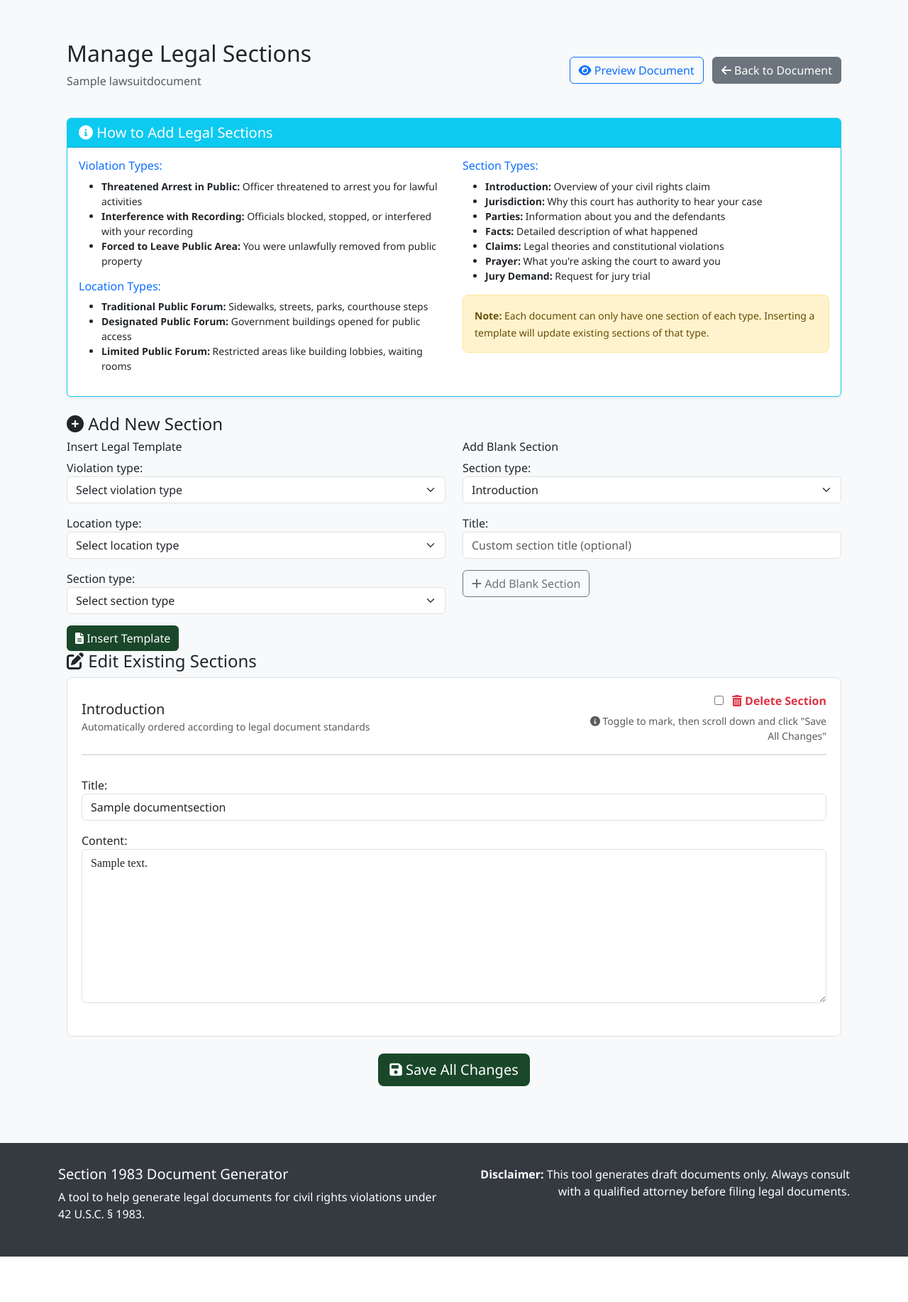
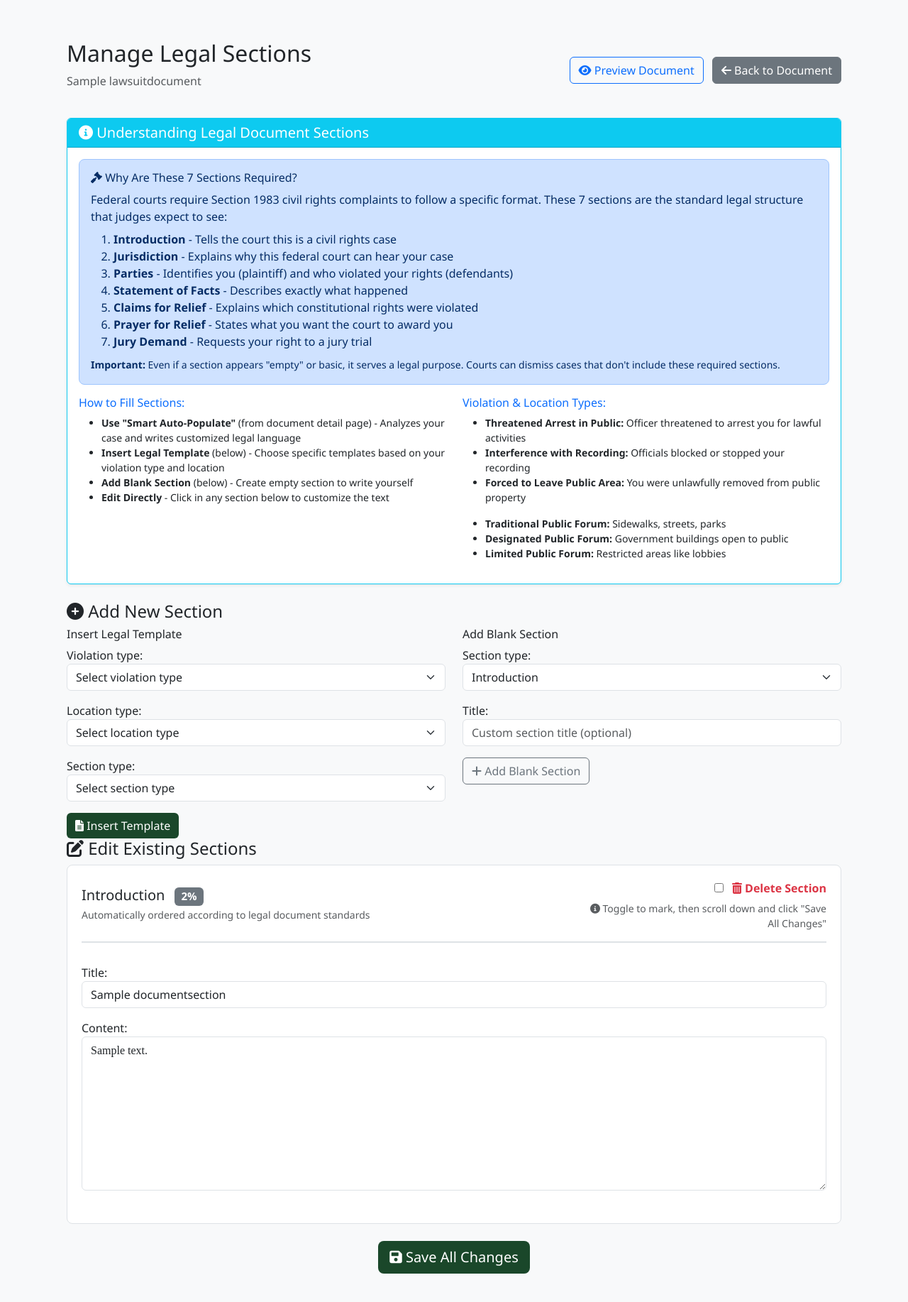
Before and after one commit to LaylaAddi/1983, a Django app: page /documents/1/sections/ in a window 1280 px wide. Shown: the part 106-1940 px from the top of the page at 71% size. Before the commit the page ends 1876 px from the top, so only its background shows below. Run offline with Django 4.2, Linux system fonts and the light colour scheme; a user stored in the database is signed in; tables that the repository leaves empty hold one stand-in row (values such as "Sample post"); parts of the project's set-up code (start-up, migrations or seed data) failed here and were passed over.

Commit message:
Add comprehensive legal section explanation and fix validation errors
**Added User-Friendly Explanation:**
- New prominent blue alert box explaining why 7 sections are required
- Lists each section with plain-English explanation of its purpose
- Explains federal court requirements and risk of dismissal
- Helps non-lawyers understand the legal document structure
- Instructions on 4 different ways to fill sections

**Added Visual Status Indicators:**
- Sections now show badges: "Needs Editing", "Complete", or "XX%"
- Yellow "Needs Editing" badge for placeholder content like "[Enter your content here]"
- Green "Complete" badge for finished sections
- Gray percentage badge for in-progress sections
- Helps users quickly see which sections need work

**Fixed Validation Error Issues:**
- Added detailed error display (formset errors, non-field errors, hidden field errors)
- Shows which sections have validation problems
- Re-enables disabled inputs before form submission to prevent validation errors
- Previously disabled inputs in marked-for-deletion sections were causing Django validation errors
- Now form submits successfully even with marked sections

**Better Error Debugging:**
- Error messages now show at section level
- Hidden field errors are displayed
- Users can see exactly what's wrong instead of generic "correct errors below"

This addresses the "empty sections" confusion by explaining they're legally required, and fixes the delete validation errors by re-enabling inputs before submission.

🤖 Generated with [Claude Code](https://claude.com/claude-code)

Co-Authored-By: Claude <noreply@anthropic.com>

```diff
--- a/templates/documents/manage_sections.html
+++ b/templates/documents/manage_sections.html
@@ -95,40 +95,46 @@
     <!-- Help Card -->
     <div class="card mb-4 border-info">
         <div class="card-header bg-info text-white">
-            <h5 class="mb-0"><i class="fas fa-info-circle"></i> How to Add Legal Sections</h5>
+            <h5 class="mb-0"><i class="fas fa-info-circle"></i> Understanding Legal Document Sections</h5>
         </div>
         <div class="card-body">
+            <div class="alert alert-primary">
+                <h6 class="mb-2"><i class="fas fa-gavel"></i> Why Are These 7 Sections Required?</h6>
+                <p class="mb-2">Federal courts require Section 1983 civil rights complaints to follow a specific format. These 7 sections are the standard legal structure that judges expect to see:</p>
+                <ol class="mb-0">
+                    <li><strong>Introduction</strong> - Tells the court this is a civil rights case</li>
+                    <li><strong>Jurisdiction</strong> - Explains why this federal court can hear your case</li>
+                    <li><strong>Parties</strong> - Identifies you (plaintiff) and who violated your rights (defendants)</li>
+                    <li><strong>Statement of Facts</strong> - Describes exactly what happened</li>
+                    <li><strong>Claims for Relief</strong> - Explains which constitutional rights were violated</li>
+                    <li><strong>Prayer for Relief</strong> - States what you want the court to award you</li>
+                    <li><strong>Jury Demand</strong> - Requests your right to a jury trial</li>
+                </ol>
+                <p class="mt-2 mb-0"><small><strong>Important:</strong> Even if a section appears "empty" or basic, it serves a legal purpose. Courts can dismiss cases that don't include these required sections.</small></p>
+            </div>
+
             <div class="row">
                 <div class="col-md-6">
-                    <h6 class="text-primary">Violation Types:</h6>
+                    <h6 class="text-primary">How to Fill Sections:</h6>
                     <ul class="small">
-                        <li><strong>Threatened Arrest in Public:</strong> Officer threatened to arrest you for lawful activities</li>
-                        <li><strong>Interference with Recording:</strong> Officials blocked, stopped, or interfered with your recording</li>
-                        <li><strong>Forced to Leave Public Area:</strong> You were unlawfully removed from public property</li>
-                    </ul>
-
-                    <h6 class="text-primary mt-3">Location Types:</h6>
-                    <ul class="small">
-                        <li><strong>Traditional Public Forum:</strong> Sidewalks, streets, parks, courthouse steps</li>
-                        <li><strong>Designated Public Forum:</strong> Government buildings opened for public access</li>
-                        <li><strong>Limited Public Forum:</strong> Restricted areas like building lobbies, waiting rooms</li>
+                        <li><strong>Use "Smart Auto-Populate"</strong> (from document detail page) - Analyzes your case and writes customized legal language</li>
+                        <li><strong>Insert Legal Template</strong> (below) - Choose specific templates based on your violation type and location</li>
+                        <li><strong>Add Blank Section</strong> (below) - Create empty section to write yourself</li>
+                        <li><strong>Edit Directly</strong> - Click in any section below to customize the text</li>
                     </ul>
                 </div>
                 <div class="col-md-6">
-                    <h6 class="text-primary">Section Types:</h6>
+                    <h6 class="text-primary">Violation & Location Types:</h6>
                     <ul class="small">
-                        <li><strong>Introduction:</strong> Overview of your civil rights claim</li>
-                        <li><strong>Jurisdiction:</strong> Why this court has authority to hear your case</li>
-                        <li><strong>Parties:</strong> Information about you and the defendants</li>
-                        <li><strong>Facts:</strong> Detailed description of what happened</li>
-                        <li><strong>Claims:</strong> Legal theories and constitutional violations</li>
-                        <li><strong>Prayer:</strong> What you're asking the court to award you</li>
-                        <li><strong>Jury Demand:</strong> Request for jury trial</li>
+                        <li><strong>Threatened Arrest in Public:</strong> Officer threatened to arrest you for lawful activities</li>
+                        <li><strong>Interference with Recording:</strong> Officials blocked or stopped your recording</li>
+                        <li><strong>Forced to Leave Public Area:</strong> You were unlawfully removed from public property</li>
                     </ul>
-
-                    <div class="alert alert-warning alert-sm mt-3">
-                        <small><strong>Note:</strong> Each document can only have one section of each type. Inserting a template will update existing sections of that type.</small>
-                    </div>
+                    <ul class="small">
+                        <li><strong>Traditional Public Forum:</strong> Sidewalks, streets, parks</li>
+                        <li><strong>Designated Public Forum:</strong> Government buildings open to public</li>
+                        <li><strong>Limited Public Forum:</strong> Restricted areas like lobbies</li>
+                    </ul>
                 </div>
             </div>
         </div>
@@ -206,6 +212,20 @@
             <div class="col-12">
                 <h4><i class="fas fa-edit"></i> Edit Existing Sections</h4>
 
+                {% if formset.non_form_errors %}
+                    <div class="alert alert-danger">
+                        <h6><i class="fas fa-exclamation-triangle"></i> Form Errors:</h6>
+                        {{ formset.non_form_errors }}
+                    </div>
+                {% endif %}
+
+                {% if formset.errors %}
+                    <div class="alert alert-warning">
+                        <h6><i class="fas fa-exclamation-triangle"></i> Please check the sections below for errors</h6>
+                        <p class="mb-0 small">Some sections have validation errors. Scroll down to see which fields need correction.</p>
+                    </div>
+                {% endif %}
+
                 {% if formset.forms %}
                     {% for form in formset.forms %}
                         <div class="section-card">
@@ -215,6 +235,13 @@
                                         <h5 class="mb-0">
                                             {% if form.instance.section_type %}
                                                 {{ form.instance.get_section_type_display }}
+                                                {% if form.instance.content and '[Enter your content here]' in form.instance.content or '[DESCRIPTION TO BE ADDED]' in form.instance.content or '[SPECIFIC VIOLATIONS TO BE DETAILED]' in form.instance.content %}
+                                                    <span class="badge bg-warning text-dark ms-2">Needs Editing</span>
+                                                {% elif form.instance.is_complete %}
+                                                    <span class="badge bg-success ms-2">Complete</span>
+                                                {% else %}
+                                                    <span class="badge bg-secondary ms-2">{{ form.instance.completion_percentage }}%</span>
+                                                {% endif %}
                                             {% else %}
                                                 Section {{ forloop.counter }}
                                             {% endif %}
@@ -238,9 +265,21 @@
                             </div>
 
                             <div class="section-body">
+                                <!-- Show any form-level errors -->
+                                {% if form.non_field_errors %}
+                                    <div class="alert alert-danger mb-3">
+                                        {{ form.non_field_errors }}
+                                    </div>
+                                {% endif %}
+
                                 <!-- Hidden fields -->
                                 {% for hidden in form.hidden_fields %}
                                     {{ hidden }}
+                                    {% if hidden.errors %}
+                                        <div class="alert alert-danger small">
+                                            <strong>{{ hidden.label }}:</strong> {{ hidden.errors }}
+                                        </div>
+                                    {% endif %}
                                 {% endfor %}
 
                                 <div class="mb-3">
@@ -422,6 +461,25 @@ document.addEventListener('DOMContentLoaded', function() {
     // Initial check for any pre-checked delete boxes
     updateDeletionNotice();
 
+    // Before form submission, re-enable all disabled inputs so they submit properly
+    const sectionForm = document.getElementById('sectionManagementForm');
+    if (sectionForm) {
+        sectionForm.addEventListener('submit', function(e) {
+            // Re-enable all inputs in marked-for-deletion sections
+            // Django needs them enabled to process the deletion
+            const markedSections = document.querySelectorAll('.section-card.marked-for-deletion');
+            markedSections.forEach(function(section) {
+                const inputs = section.querySelectorAll('input:disabled, textarea:disabled');
+                inputs.forEach(input => {
+                    // Don't re-enable the delete checkbox itself
+                    if (!input.name.endsWith('-DELETE')) {
+                        input.disabled = false;
+                    }
+                });
+            });
+        });
+    }
+
     // Remove order input change handlers since we're enforcing standard order
     const orderInputs = document.querySelectorAll('input[name$="-order"]');
     orderInputs.forEach(function(input) {
```
